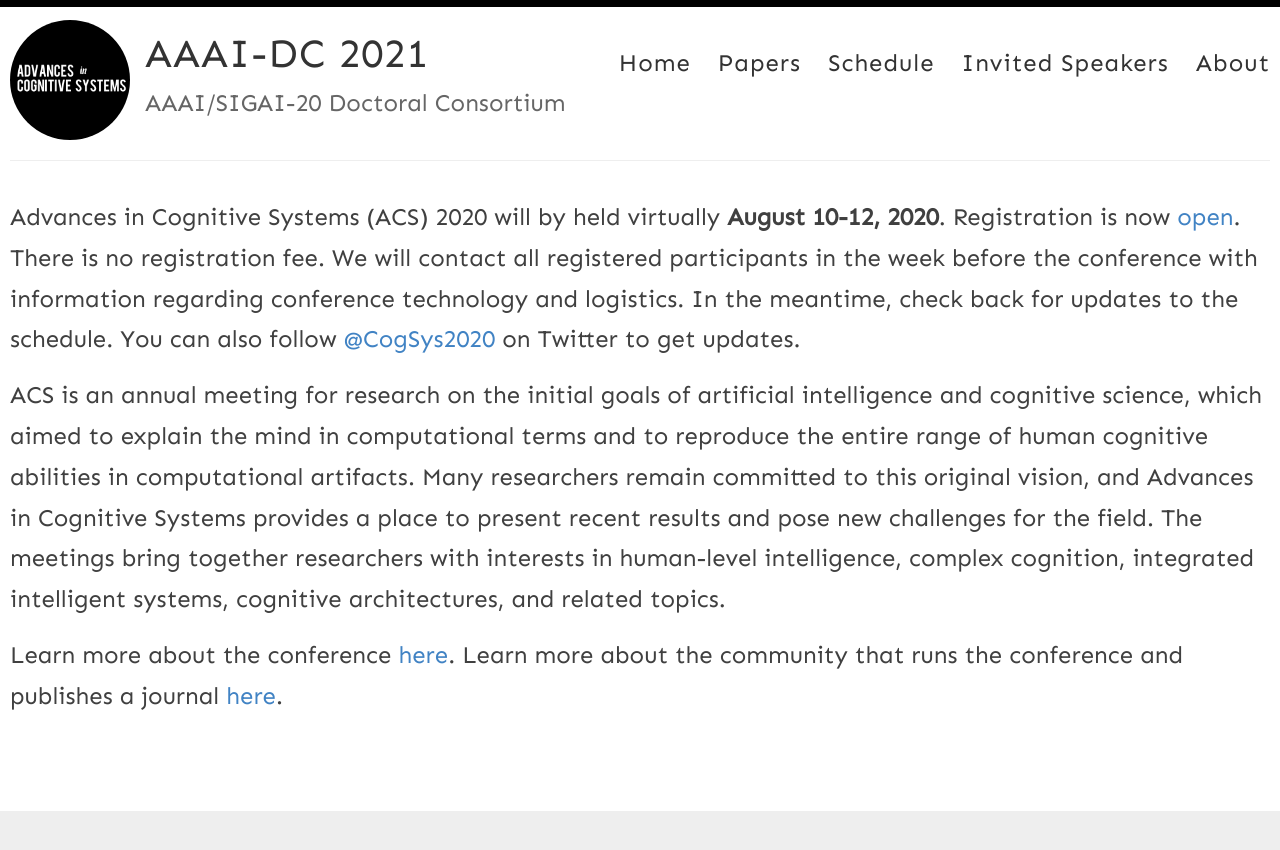
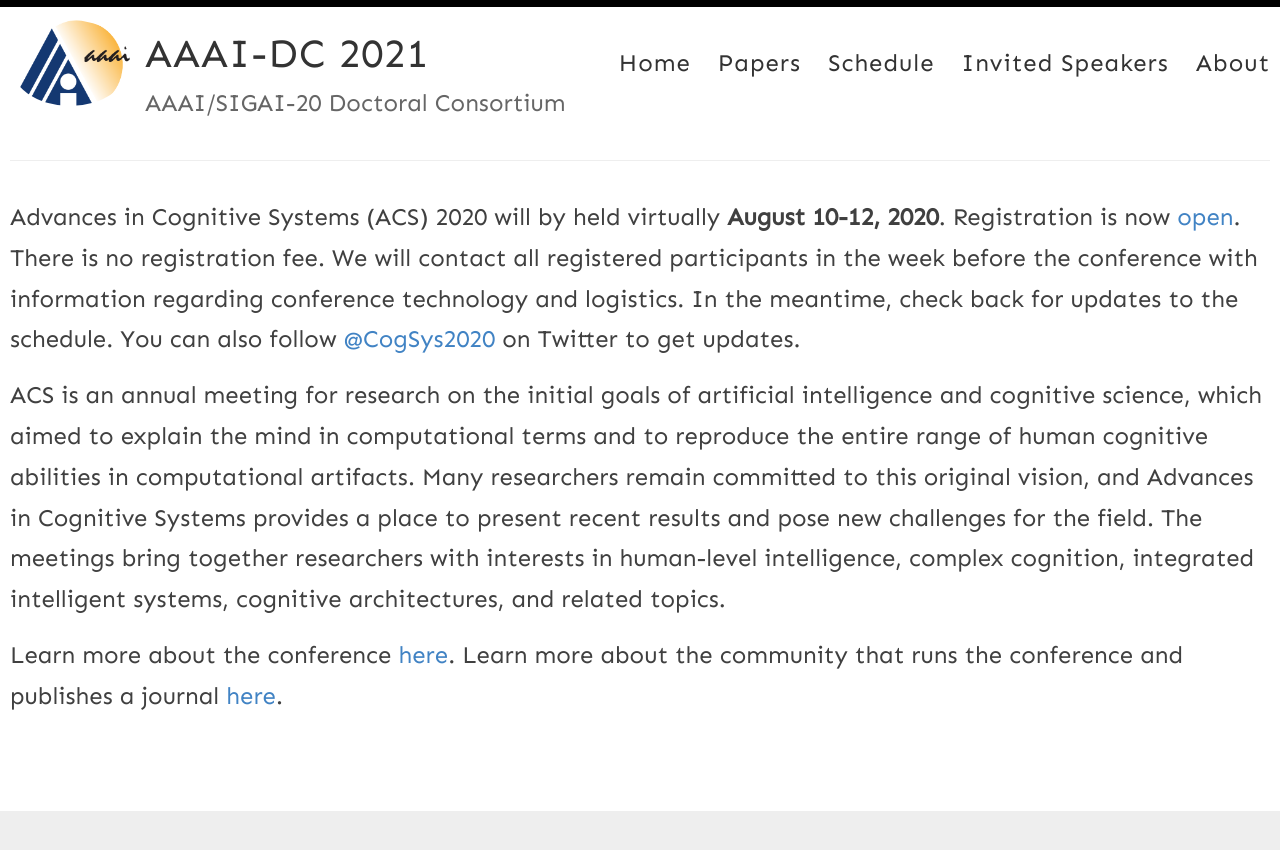
Before and after one commit to anna-reali/dc2021, a Jekyll site: the page built from index.md, in a window 1280 px wide. Shown: the top 850 px of the page. Built offline with Jekyll 4.4.1, drawn with Linux system fonts in a browser that asks for light colours.

Commit message:
Update _config.yml

```diff
--- a/_config.yml
+++ b/_config.yml
@@ -12,7 +12,7 @@ author: AAAI
 description: AAAI/SIGAI-20 Doctoral Consortium
 
 # URL of your avatar or profile pic (you could use your GitHub profile pic)
-avatar: /images/acs.png
+avatar: /images/aaai-logo.png
 
 #
 # Flags below are optional
```
